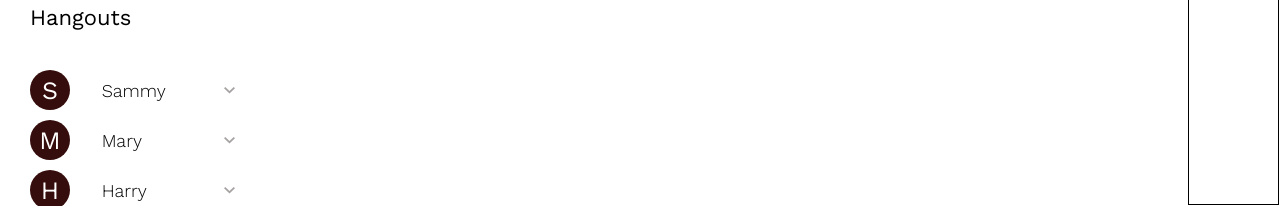
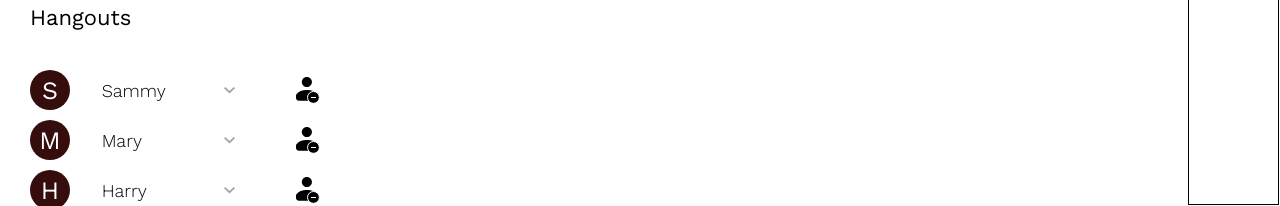
Before and after one commit to saphalpdyl/Gmail_Clone_React, a React (Create React App) app: page / in a window 1280 px wide. Shown: the part 594-800 px from the top of the page. Built offline with nearby package versions, Linux system fonts and the light colour scheme.

Commit message:
Added Remove feature to hangout list , now a person requires a unique key

```diff
--- a/src/components/section_menu/hangouts_list/css/hangouts_list_item.css
+++ b/src/components/section_menu/hangouts_list/css/hangouts_list_item.css
@@ -34,3 +34,16 @@
   margin-left: 0.5rem;
   filter: var(--clr-divider-fill);
 }
+.section-menu-hangouts-list-item .section-menu-hangouts-list-item-delete-container .section-menu-hangouts-list-item-delete-position {
+  display: flex;
+  align-items: center;
+  justify-content: center;
+  height: 4rem;
+  width: 4rem;
+  aspect-ratio: 1/1;
+  transition: all 0.25s;
+}
+.section-menu-hangouts-list-item .section-menu-hangouts-list-item-delete-container .section-menu-hangouts-list-item-delete-position:hover {
+  border-radius: 50%;
+  background-color: #dad7d7;
+}
--- a/src/components/section_menu/hangouts_list/hangouts_list.tsx
+++ b/src/components/section_menu/hangouts_list/hangouts_list.tsx
@@ -14,7 +14,11 @@
 	return (
 		<div className="section-menu-hangouts-list">
 			{personList.map((person, index) => (
-				<HangoutsListItem name={person.name} key={index} />
+				<HangoutsListItem
+					name={person.name}
+					key={person.key}
+					component_key={person.key}
+				/>
 			))}
 		</div>
 	);
--- a/src/components/section_menu/hangouts_list/hangouts_list_item.tsx
+++ b/src/components/section_menu/hangouts_list/hangouts_list_item.tsx
@@ -1,14 +1,24 @@
+import { removeHangoutPerson } from "../../../redux/actions/hangoutPerson";
+import { useDispatch } from "react-redux";
+
 import ProfilePicture from "../../Global/profile_picture/profile_picture";
 
 import caret from "../../../SVGs/Vector.svg";
+import remove_person_icon from "../../../SVGs/Remove Person.svg";
 
 import "./css/hangouts_list_item.css";
 
 export interface HangoutsListItemProps {
 	name: string;
+	component_key: number;
 }
 
 const HangoutsListItem: React.FC<HangoutsListItemProps> = (props) => {
+	const dispatch = useDispatch();
+	const handleClick = () => dispatch(removeHangoutPerson(props.component_key));
+
+	// console.log(props.name, props.component_key);
+
 	return (
 		<div className="section-menu-hangouts-list-item">
 			<div className="section-menu-hangouts-list-item-pp-container">
@@ -20,6 +30,18 @@
 				</span>
 				<img className="caret" src={caret} />
 			</div>
+			<div className="section-menu-hangouts-list-item-delete-container">
+				<div
+					onClick={handleClick}
+					className="section-menu-hangouts-list-item-delete-position"
+				>
+					<img
+						className="section-menu-hangouts-list-item-delete"
+						src={remove_person_icon}
+						alt="Remove Person"
+					/>
+				</div>
+			</div>
 		</div>
 	);
 };
--- a/src/components/section_menu/hangouts_list/scss/hangouts_list_item.scss
+++ b/src/components/section_menu/hangouts_list/scss/hangouts_list_item.scss
@@ -45,4 +45,23 @@
 			filter: var(--clr-divider-fill);
 		}
 	}
+
+	.section-menu-hangouts-list-item-delete-container {
+		.section-menu-hangouts-list-item-delete-position {
+			display: flex;
+			align-items: center;
+			justify-content: center;
+
+			height: 4rem;
+			width: 4rem;
+			aspect-ratio: 1 / 1;
+
+			transition: all 0.25s;
+
+			&:hover {
+				border-radius: 50%;
+				background-color: rgb(218, 215, 215);
+			}
+		}
+	}
 }
--- a/src/redux/actions/hangoutPerson.ts
+++ b/src/redux/actions/hangoutPerson.ts
@@ -1,8 +1,23 @@
-import { hangoutsPersonAction } from "../../interface";
+import React from "react";
+import {
+	hangoutsAddPersonAction,
+	hangoutsRemovePersonAction,
+} from "../../interface";
 
-export const addHangoutPerson = (name: string): hangoutsPersonAction => ({
+export const addHangoutPerson = (
+	name: string,
+	key: number
+): hangoutsAddPersonAction => ({
 	type: "ADD_PERSON",
 	data: {
 		name: name,
+		key: key,
 	},
 });
+
+export const removeHangoutPerson = (
+	key: number
+): hangoutsRemovePersonAction => ({
+	type: "REMOVE_PERSON",
+	key: key,
+});
--- a/src/redux/data/hangoutsPersonList.ts
+++ b/src/redux/data/initialHangoutsPersonList.ts
@@ -1,23 +1,25 @@
 import { hangoutPerson } from "../../interface";
 
-const personList: hangoutPerson[] = [
+let personList: hangoutPerson[] = [
 	{
 		name: "Sammy",
+		key: 12726,
 	},
 	{
 		name: "Mary",
+		key: 18219,
 	},
 	{
 		name: "Harry",
+		key: 121812,
 	},
 	{
 		name: "Max",
+		key: 128213,
 	},
 	{
 		name: "Parry the Platypus",
-	},
-	{
-		name: "Micheal Jordan",
+		key: 12891,
 	},
 ];
 
--- a/src/redux/reducers/hangoutsListReducer.ts
+++ b/src/redux/reducers/hangoutsListReducer.ts
@@ -1,13 +1,19 @@
-import { hangoutsPersonAction } from "../../interface";
-import personList from "../data/hangoutsPersonList";
+import { hangoutPerson } from "../../interface";
 
-const hangoutsListReducer = (
-	state = personList,
-	action: hangoutsPersonAction
-) => {
+import personList from "../data/initialHangoutsPersonList";
+
+const removePerson = (state: hangoutPerson[], key: number) => {
+	return state.filter((person) => person.key !== key);
+};
+
+const hangoutsListReducer = (state = personList, action: any) => {
+	console.log(action);
+
 	switch (action.type) {
 		case "ADD_PERSON":
 			return [...state, action.data];
+		case "REMOVE_PERSON":
+			return removePerson(state, action.key);
 		default:
 			return state;
 	}
```
Also changed, not shown: src/interface.ts (+6 -1 lines), src/SVGs/Remove Person.svg (added).
